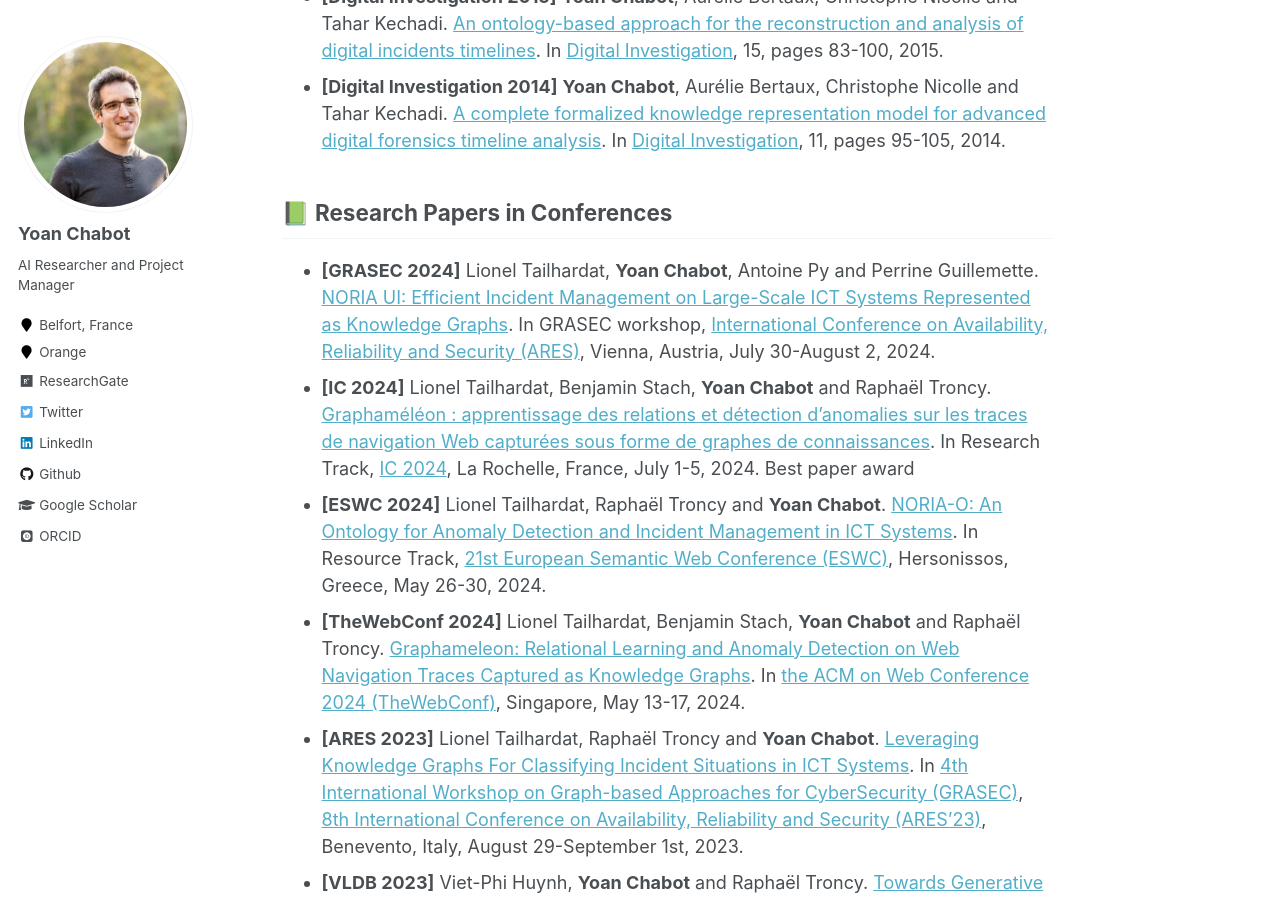
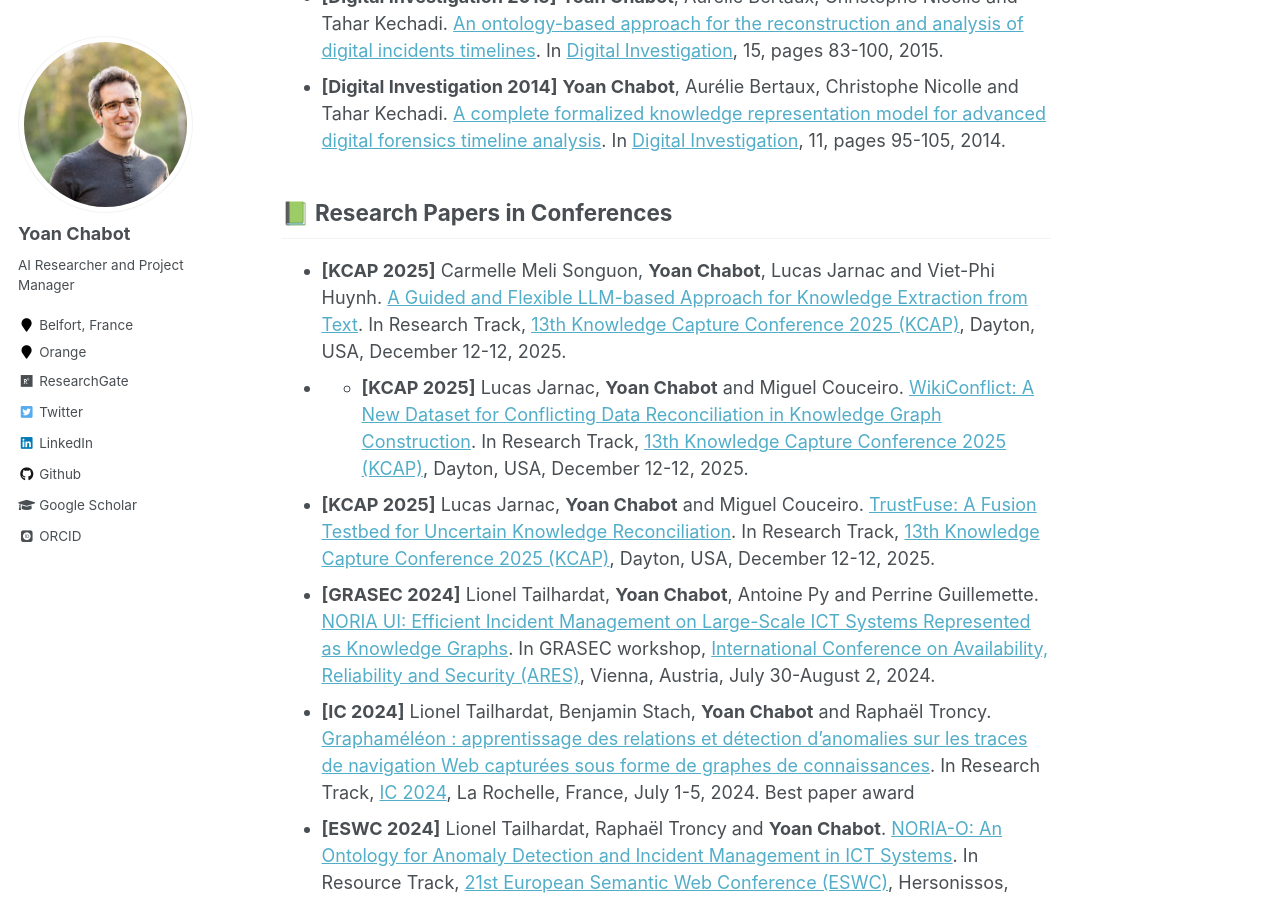
Before and after one commit to yoanchabot/yoanchabot.github.io, a Jekyll site: the page built from _pages/publications.md, in a window 1280 px wide and 900 px high, scrolled down 486 px. Built offline with Jekyll 4.4.1, drawn with Linux system fonts in a browser that asks for light colours; some web fonts are replaced.

Commit message:
Update publications.md

```diff
--- a/_pages/publications.md
+++ b/_pages/publications.md
@@ -11,6 +11,9 @@ author_profile: true
 * <a name="digital_investigation_2014"></a>**[Digital Investigation 2014]** **Yoan Chabot**, Aurélie Bertaux, Christophe Nicolle and Tahar Kechadi. [A complete formalized knowledge representation model for advanced digital forensics timeline analysis](https://github.com/yoanchabot/papers/raw/main/chabot2014a.pdf). In [Digital Investigation](https://www.sciencedirect.com/journal/digital-investigation), 11, pages 95-105, 2014.
 
 ## 📗 Research Papers in Conferences
+* <a name="kcap_2025_a"></a>**[KCAP 2025]** Carmelle Meli Songuon, **Yoan Chabot**, Lucas Jarnac and Viet-Phi Huynh. [A Guided and Flexible LLM-based Approach for Knowledge Extraction from Text](https://github.com/yoanchabot/papers/raw/main/kcap_2025_c.pdf). In Research Track, [13th Knowledge Capture Conference 2025 (KCAP)](https://www.k-cap.org/2025/), Dayton, USA, December 12-12, 2025.
+* * <a name="kcap_2025_a"></a>**[KCAP 2025]** Lucas Jarnac, **Yoan Chabot** and Miguel Couceiro. [WikiConflict: A New Dataset for Conflicting Data Reconciliation in Knowledge Graph Construction](https://github.com/yoanchabot/papers/raw/main/kcap_2025_b.pdf). In Research Track, [13th Knowledge Capture Conference 2025 (KCAP)](https://www.k-cap.org/2025/), Dayton, USA, December 12-12, 2025.
+* <a name="kcap_2025_a"></a>**[KCAP 2025]** Lucas Jarnac, **Yoan Chabot** and Miguel Couceiro. [TrustFuse: A Fusion Testbed for Uncertain Knowledge Reconciliation](https://github.com/yoanchabot/papers/raw/main/kcap_2025_a.pdf). In Research Track, [13th Knowledge Capture Conference 2025 (KCAP)](https://www.k-cap.org/2025/), Dayton, USA, December 12-12, 2025.
 * <a name="grasec_2024"></a>**[GRASEC 2024]** Lionel Tailhardat, **Yoan Chabot**, Antoine Py and Perrine Guillemette. [NORIA UI: Efficient Incident Management on Large-Scale ICT Systems Represented as Knowledge Graphs](https://github.com/yoanchabot/papers/raw/main/grasec_2024.pdf). In GRASEC workshop, [International Conference on Availability, Reliability and Security (ARES)](https://www.ares-conference.eu/), Vienna, Austria, July 30-August 2, 2024.
 * <a name="ic_2024"></a>**[IC 2024]** Lionel Tailhardat, Benjamin Stach, **Yoan Chabot** and Raphaël Troncy. [Graphaméléon : apprentissage des relations et détection d'anomalies sur les traces de navigation Web capturées sous forme de graphes de connaissances](https://github.com/yoanchabot/papers/raw/main/ic_2024.pdf). In Research Track, [IC 2024](https://pfia2024.univ-lr.fr/), La Rochelle, France, July 1-5, 2024. Best paper award
 * <a name="eswc_2024"></a>**[ESWC 2024]** Lionel Tailhardat, Raphaël Troncy and **Yoan Chabot**. [NORIA-O: An Ontology for Anomaly Detection and Incident Management in ICT Systems](https://doi.org/10.1007/978-3-031-60635-9_2). In Resource Track, [21st European Semantic Web Conference (ESWC)](https://2024.eswc-conferences.org/), Hersonissos, Greece, May 26-30, 2024.
```
